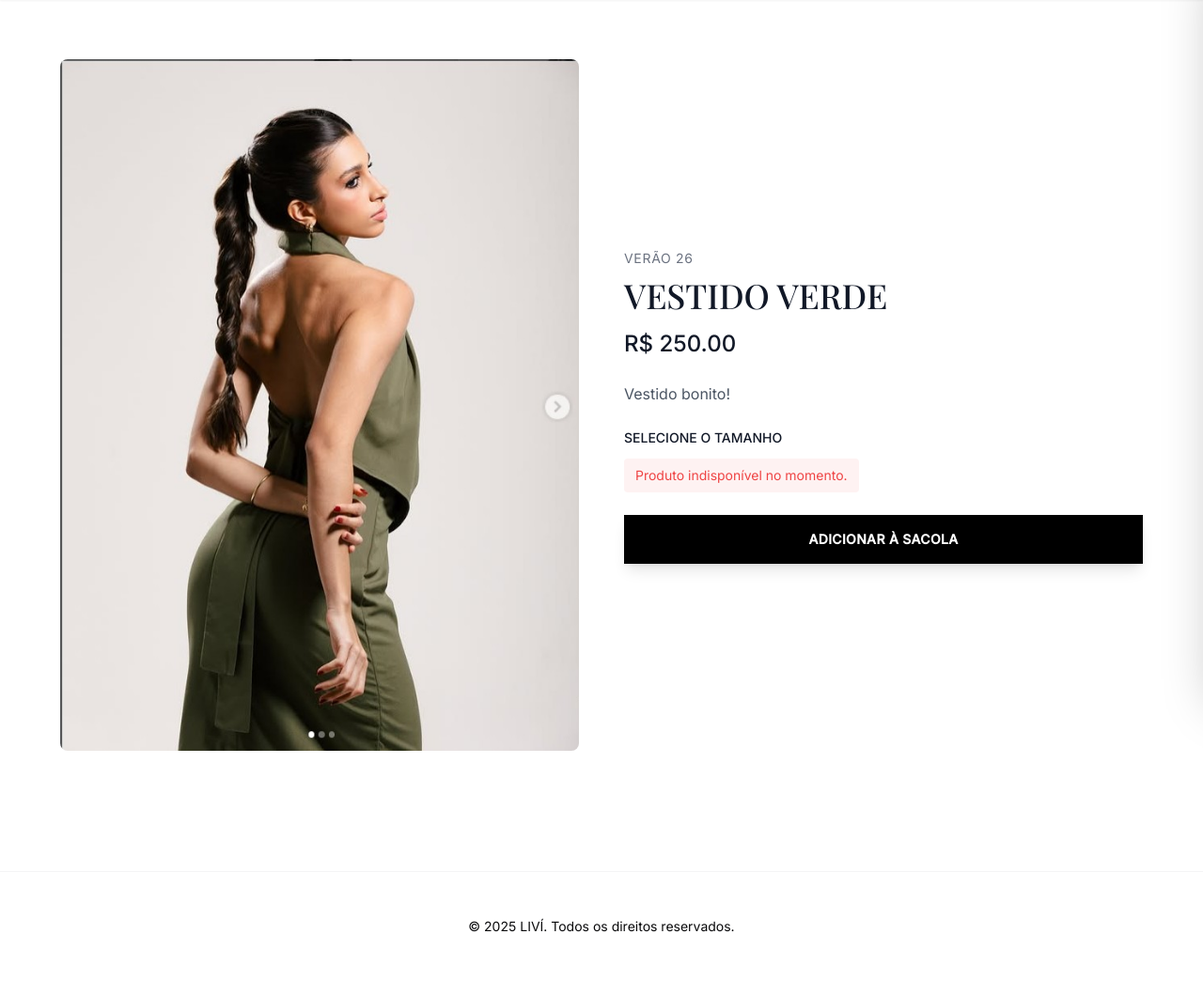
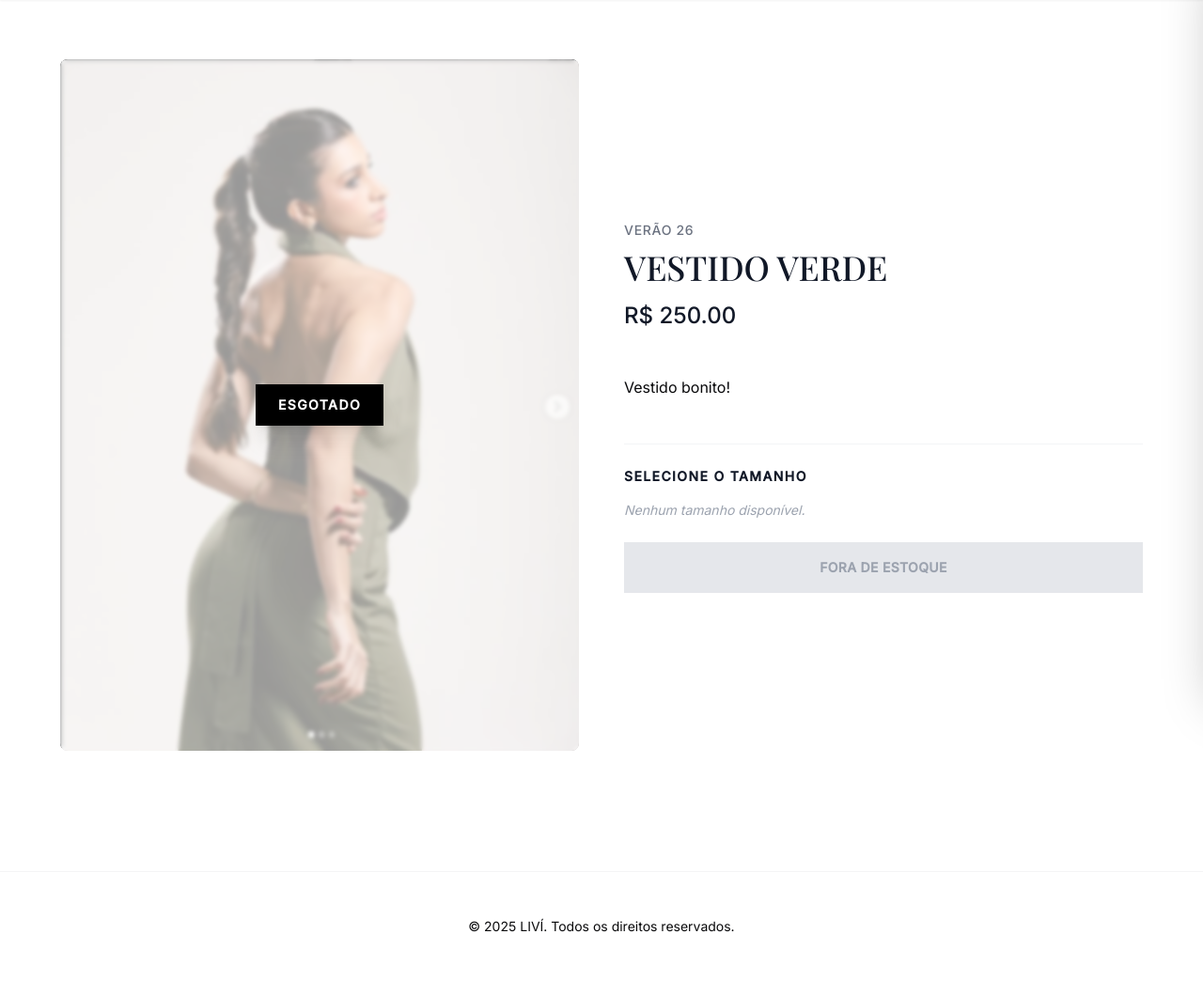
Before and after one commit to queirozarthur/freelance, a Django app: template loja/templates/loja/produto_detail.html in a window 1280 px wide. Shown: the part 65-1109 px from the top of the page at 94% size. Run offline with Django 5.2, Linux system fonts and the light colour scheme; the template is opened without the code that fills it: values that come from a table or form of the project are taken from there, others are empty; data comes from the database, SQL or seed files in the repository; both versions use the stored data as it was after the commit; tables that the repository leaves empty hold one stand-in row (values such as "Sample post"); some libraries are stand-ins or nearby versions.

Commit message:
msg fora de estoque

```diff
--- a/loja/templates/loja/dashboard.html
+++ b/loja/templates/loja/dashboard.html
@@ -97,14 +97,14 @@
                 html: `Você vai excluir <strong>${nomeProduto}</strong>.<br>Essa ação não pode ser desfeita!`,
                 icon: 'warning',
                 showCancelButton: true,
-                confirmButtonColor: '#000000', // Preto
-                cancelButtonColor: '#d33',     // Vermelho
+                confirmButtonColor: '#000000',
+                cancelButtonColor: '#d33',
                 confirmButtonText: 'Sim, excluir!',
                 cancelButtonText: 'Cancelar',
                 reverseButtons: true
             }).then((result) => {
                 if (result.isConfirmed) {
-                    window.location.href = url; // Redireciona para apagar
+                    window.location.href = url;
                 }
             })
         }
--- a/loja/templates/loja/produto_detail.html
+++ b/loja/templates/loja/produto_detail.html
@@ -1,69 +1,104 @@
 {% extends 'loja/base.html' %}
 {% load static %}
 
-{% block title %}{{ produto.nome }} - ATELIER{% endblock %}
+{% block title %}{{ produto.nome }} - LIVÍ{% endblock %}
 
 {% block content %}
 <div class="container mx-auto px-4 py-32 animate-fade-in">
     <div class="grid md:grid-cols-2 gap-12 max-w-6xl mx-auto">
 
-        <div class="aspect-[3/4] bg-gray-100 rounded-lg overflow-hidden">
+        <div class="aspect-[3/4] bg-gray-100 rounded-lg overflow-hidden relative group">
             {% if produto.foto_principal %}
-                <img src="{{ produto.foto_principal.url }}" class="w-full h-full object-cover hover:scale-105 transition duration-700">
+                <img src="{{ produto.foto_principal.url }}"
+                     alt="{{ produto.nome }}"
+                     class="w-full h-full object-cover hover:scale-105 transition duration-700 ease-in-out">
             {% else %}
-                <div class="flex items-center justify-center h-full text-gray-400">Sem Foto</div>
+                <div class="flex items-center justify-center h-full text-gray-400 flex-col gap-2">
+                    <i data-lucide="image-off" class="w-8 h-8 opacity-50"></i>
+                    <span class="text-sm">Sem Foto</span>
+                </div>
+            {% endif %}
+
+            {% if not produto.ativo or not produto.tamanhos.exists %}
+                <div class="absolute inset-0 bg-white/60 flex items-center justify-center backdrop-blur-[2px]">
+                    <span class="bg-black text-white px-6 py-3 font-bold uppercase tracking-widest text-sm shadow-xl">
+                        Esgotado
+                    </span>
+                </div>
             {% endif %}
         </div>
 
         <div class="flex flex-col justify-center space-y-6">
+
             <div>
                 {% if produto.colecao %}
-                    <span class="text-sm text-gray-500 uppercase tracking-wider">{{ produto.colecao.nome }}</span>
+                    <span class="text-sm text-gray-500 uppercase tracking-wider font-medium">{{ produto.colecao.nome }}</span>
                 {% endif %}
                 <h1 class="text-4xl font-serif font-medium text-gray-900 mt-2">{{ produto.nome }}</h1>
                 <p class="text-2xl font-medium text-gray-900 mt-4">R$ {{ produto.preco }}</p>
             </div>
 
             {% if produto.descricao %}
-                <p class="text-gray-600 leading-relaxed">{{ produto.descricao }}</p>
+                <p class="text-gray-600 leading-relaxed font-light">{{ produto.descricao|linebreaks }}</p>
             {% endif %}
 
-            <div>
-                <h3 class="text-sm font-medium text-gray-900 mb-3">SELECIONE O TAMANHO</h3>
-                <div class="flex gap-3">
+            <div class="border-t border-gray-100 pt-6 mt-2">
+                <h3 class="text-sm font-bold text-gray-900 mb-4 uppercase tracking-widest">Selecione o Tamanho</h3>
 
+                <div class="flex flex-wrap gap-3">
                     {% for tamanho in produto.tamanhos.all %}
-                        <label class="cursor-pointer">
+                        <label class="cursor-pointer group">
                             <input type="radio" name="tamanho" value="{{ tamanho.nome }}" class="peer sr-only">
 
-                            <div class="w-12 h-12 flex items-center justify-center border border-gray-200 rounded-md peer-checked:bg-black peer-checked:text-white peer-checked:border-black hover:border-black transition-all font-medium">
+                            <div class="w-12 h-12 flex items-center justify-center border border-gray-200 rounded-lg
+                                      text-gray-600 font-medium transition-all duration-200
+                                      group-hover:border-black group-hover:bg-gray-50
+                                      peer-checked:bg-black peer-checked:text-white peer-checked:border-black peer-checked:shadow-md peer-checked:scale-105">
                                 {{ tamanho.nome }}
                             </div>
                         </label>
                     {% empty %}
-                        <p class="text-red-500 text-sm bg-red-50 px-3 py-2 rounded">
-                            Produto indisponível no momento.
-                        </p>
+                        <p class="text-gray-400 italic text-sm">Nenhum tamanho disponível.</p>
                     {% endfor %}
-
                 </div>
             </div>
 
-            <button onclick="addCurrentProductToCart()"
-                    class="w-full bg-black text-white py-4 text-sm font-bold tracking-wide uppercase hover:bg-gray-800 transition-all shadow-lg mt-4">
-                Adicionar à Sacola
-            </button>
+            <div class="mt-4">
+                {% if produto.ativo and produto.tamanhos.exists %}
+
+                    <button onclick="addCurrentProductToCart()"
+                            class="w-full bg-black text-white py-4 text-sm font-bold tracking-wide uppercase hover:bg-gray-900 transition-all shadow-lg transform active:scale-[0.99]">
+                        Adicionar à Sacola
+                    </button>
+
+                    <p class="text-center text-xs text-gray-400 mt-3 flex items-center justify-center gap-1">
+                        <i data-lucide="shield-check" class="w-3 h-3"></i> Compra Segura via WhatsApp
+                    </p>
+
+                {% else %}
+
+                    <button disabled
+                            class="w-full bg-gray-200 text-gray-400 py-4 text-sm font-bold tracking-wide uppercase cursor-not-allowed border border-gray-200">
+                        FORA DE ESTOQUE
+                    </button>
+
+                {% endif %}
+            </div>
+
         </div>
     </div>
 </div>
 
 <script>
+    // Garante ícones caso recarregue via AJAX (opcional)
+    lucide.createIcons();
+
     function addCurrentProductToCart() {
         // Verifica qual tamanho foi selecionado
         const selectedSize = document.querySelector('input[name="tamanho"]:checked');
 
         if (!selectedSize) {
-            // Se o cliente não escolheu tamanho, dá um alerta (pode usar Toast aqui depois)
+            // Se o cliente não escolheu tamanho, dá um alerta bonito (usando o toast do base.html se possível, ou alert nativo)
             alert("Por favor, selecione um tamanho para continuar.");
             return;
         }
@@ -73,7 +108,7 @@
             '{{ produto.id }}-' + selectedSize.value, // ID único: "15-M"
             '{{ produto.nome }}',
             '{{ produto.preco }}',
-            '{{ produto.foto_principal.url }}',
+            {% if produto.foto_principal %} '{{ produto.foto_principal.url }}' {% else %} '' {% endif %}, // Trata imagem vazia
             selectedSize.value // Passa o tamanho (P, M, G)
         );
     }
```
Also changed, not shown: db.sqlite3, loja/static/loja/img/hero-image.jpg (deleted), loja/static/loja/img/hero-lumina.png (added), media/produtos/foto4.jpg (added), media/produtos/vestidoverde.jpg (added).
